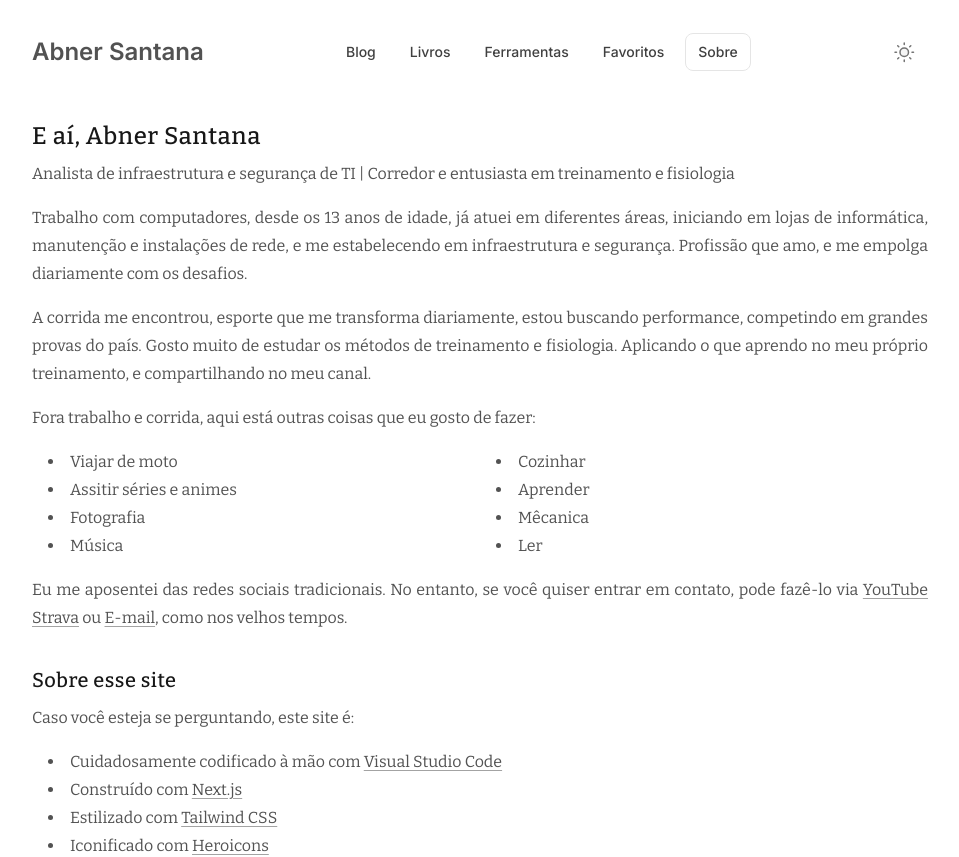
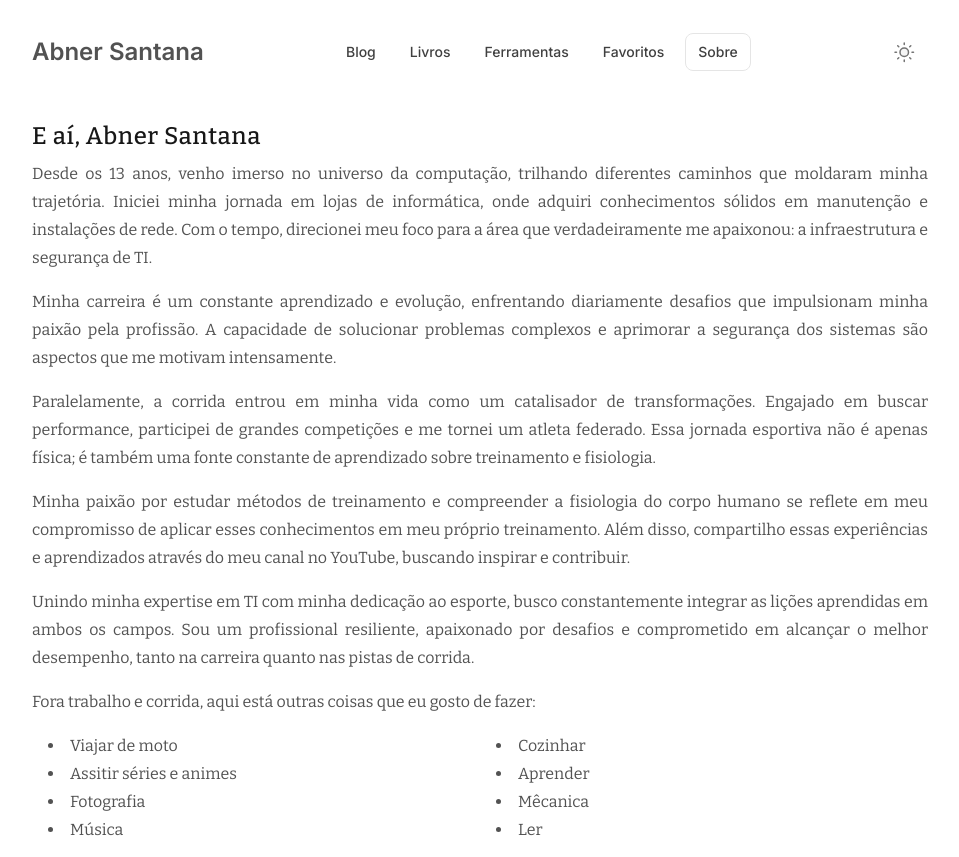
Before and after one commit to abnerssantana/personal-site, a Next.js app: page /about in a window 1280 px wide. Shown: the top 857 px of the page, without its empty margins (160-1119 px from the left). Built offline with nearby package versions, Linux system fonts and the light colour scheme.

Commit message:
about new

```diff
--- a/src/pages/about.tsx
+++ b/src/pages/about.tsx
@@ -16,19 +16,11 @@ export const About = () => {
             </h1>
           </div>
           <div className="mt-2 space-y-4 text-justify font-serif text-sm text-gray-600 dark:text-gray-400 sm:text-base">
-            <p>
-              Analista de infraestrutura e segurança de TI | Corredor e entusiasta em treinamento e fisiologia
-            </p>
-            <p>
-              Trabalho com computadores, desde os 13 anos de idade, já atuei em diferentes áreas, iniciando em lojas de informática,
-              manutenção e instalações de rede, e me estabelecendo em infraestrutura e segurança.
-              Profissão que amo, e me empolga diariamente com os desafios.
-            </p>
-            <p>
-              A corrida me encontrou, esporte que me transforma diariamente, estou buscando performance,
-              competindo em grandes provas do país. Gosto muito de estudar os métodos de treinamento e fisiologia.
-              Aplicando o que aprendo no meu próprio treinamento, e compartilhando no meu canal.
-            </p>
+            <p>Desde os 13 anos, venho imerso no universo da computação, trilhando diferentes caminhos que moldaram minha trajetória. Iniciei minha jornada em lojas de informática, onde adquiri conhecimentos sólidos em manutenção e instalações de rede. Com o tempo, direcionei meu foco para a área que verdadeiramente me apaixonou: a infraestrutura e segurança de TI.</p>
+            <p>Minha carreira é um constante aprendizado e evolução, enfrentando diariamente desafios que impulsionam minha paixão pela profissão. A capacidade de solucionar problemas complexos e aprimorar a segurança dos sistemas são aspectos que me motivam intensamente.</p>
+            <p>Paralelamente, a corrida entrou em minha vida como um catalisador de transformações. Engajado em buscar performance, participei de grandes competições e me tornei um atleta federado. Essa jornada esportiva não é apenas física; é também uma fonte constante de aprendizado sobre treinamento e fisiologia.</p>
+            <p>Minha paixão por estudar métodos de treinamento e compreender a fisiologia do corpo humano se reflete em meu compromisso de aplicar esses conhecimentos em meu próprio treinamento. Além disso, compartilho essas experiências e aprendizados através do meu canal no YouTube, buscando inspirar e contribuir.</p>
+            <p>Unindo minha expertise em TI com minha dedicação ao esporte, busco constantemente integrar as lições aprendidas em ambos os campos. Sou um profissional resiliente, apaixonado por desafios e comprometido em alcançar o melhor desempenho, tanto na carreira quanto nas pistas de corrida.</p>
             <p>Fora trabalho e corrida, aqui está outras coisas que eu gosto de fazer:</p>
             <ul className="mt-4 list-inside list-disc pl-4 text-gray-600 dark:text-gray-400 md:columns-2">
               <li>Viajar de moto</li>
```
